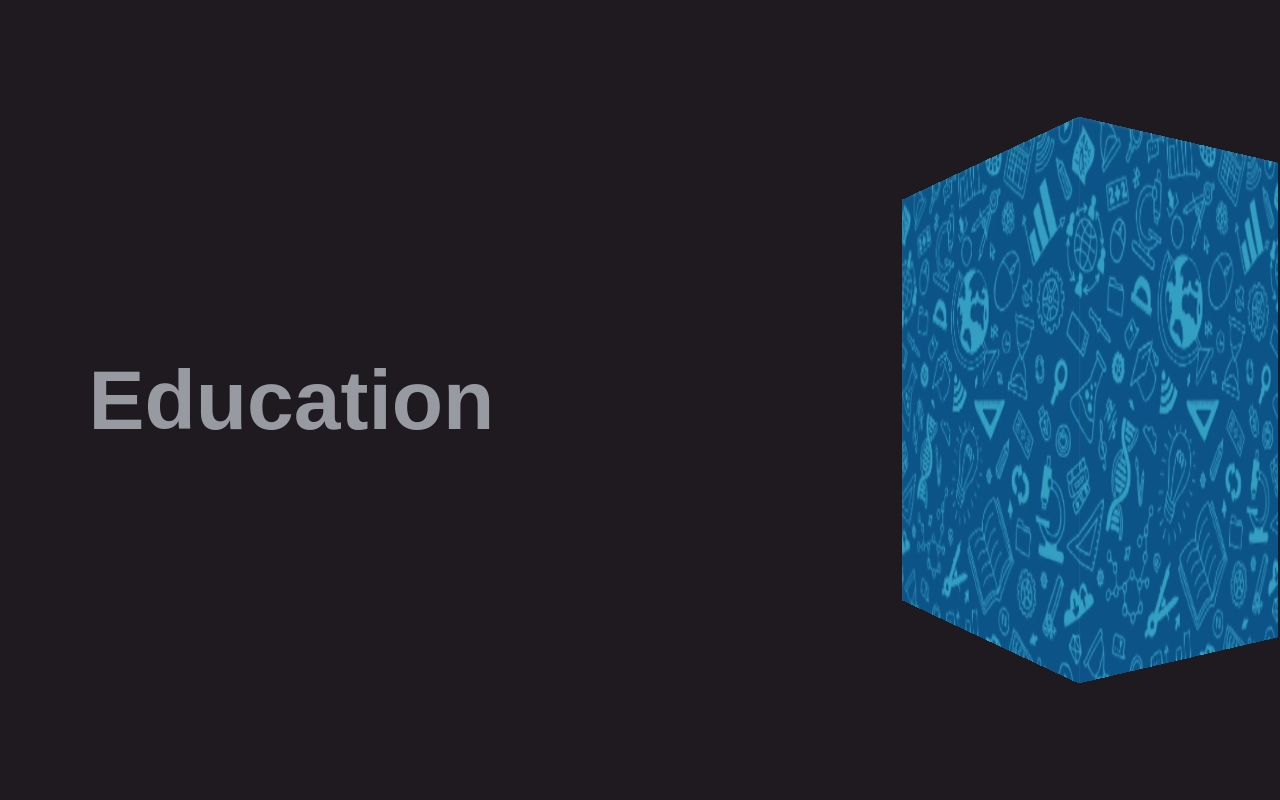
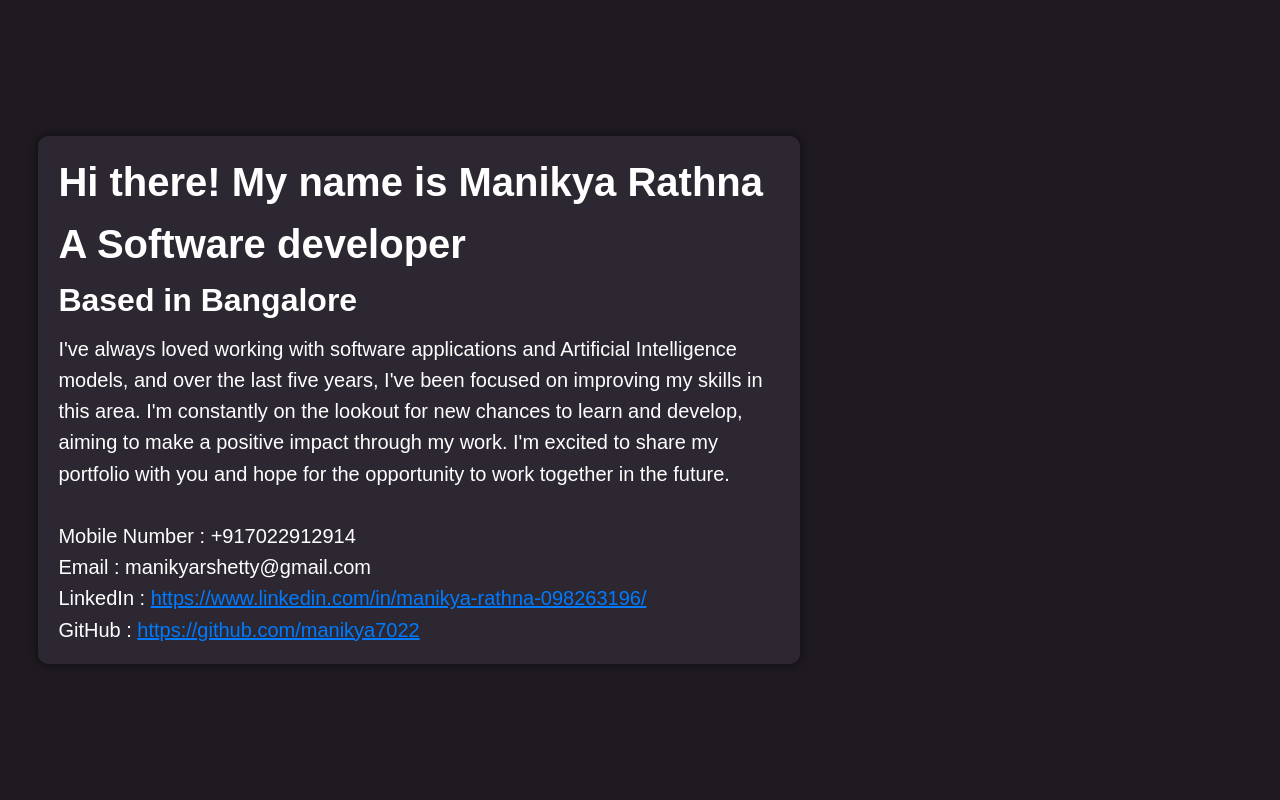
Before and after one commit to manikya7022/Portfolio, a website built with Vite: page index.html in a window 1280 px wide. Shown: the top 800 px of the page. Built offline with nearby package versions, Linux system fonts and the light colour scheme; animation ran at ten frames a second.

Commit message:
updated code

```diff
--- a/Portfolio/styles.css
+++ b/Portfolio/styles.css
@@ -23,7 +23,7 @@
     overflow-y: hidden;
 }
 
-section:nth-child(odd) {
+section:nth-child(even) {
     justify-content: flex-end;
 }
 
@@ -43,6 +43,30 @@ canvas {
     width: 60%;
     margin-left: auto;
     margin-right: 0px;
+}
+
+#AboutId {
+    display: block;
+    opacity: 1;
+    width: 60%;
+    margin-right: auto;
+    margin-left: 0;
+}
+
+#myProtfolio {
+    display: block;
+    opacity: 1;
+    margin-left: auto;
+    margin-right: 0;
+}
+
+.imageCss {
+    margin-right: 0;
+    margin-left: auto;
+}
+
+.link {
+    color: #007bff;
 }
 
 #ExperienceId,
@@ -67,8 +91,28 @@ canvas {
     border-radius: 10px;
 }
 
+.paragraphInfo1 {
+    font-size: 3vmin;
+    animation: fadeIn 1s ease-in-out;
+    opacity: 1;
+    transition: opacity 0.5s ease-in-out;
+    line-height: 1.3;
+    background-color: #2c2730;
+    padding: 20px;
+    box-shadow: 0 0 10px rgba(0, 0, 0, 0.5);
+    border-radius: 10px;
+}
+
 .Details {
     color: #ffffff;
+}
+
+.Introheader {
+    text-align: left !important;
+    white-space: nowrap !important;
+    color: #ffffff;
+    font-size: 5vmin;
+    margin-bottom: 10px;
 }
 
 .header {
@@ -76,6 +120,13 @@ canvas {
     white-space: nowrap !important;
     color: #ffffff;
     font-size: 4vmin;
+    margin-bottom: 10px;
+}
+
+.introContent {
+    text-align: right !important;
+    color: #ffffff;
+    font-size: 2.5vmin;
     margin-bottom: 10px;
 }
 
--- a/index.html
+++ b/index.html
@@ -12,6 +12,27 @@
 
 <body>
     <canvas class="webgl"></canvas>
+    <section class="section">
+        <!-- <h1 id="Experience" class="education_header">Education</h1> -->
+        <div id="AboutId" class="paragraphInfo1">
+            <p class="Details">
+                <h3 class="Introheader">Hi there! My name is Manikya Rathna</h3>
+                <h3 class="Introheader">A Software developer</h3>
+                <h4 class="header">Based in Bangalore</h4>
+                <span class="introContent">I've always loved working with software applications and Artificial Intelligence models, and over the last five years, I've been focused on improving my skills in this area. I'm constantly on the lookout for new chances to learn and develop, aiming to make a positive impact through my
+                    work. I'm excited to share my portfolio with you and hope for the opportunity to work together in the future.</span>
+                <br>
+                <br>
+                <span class="introContent">Mobile Number : +917022912914</span>
+                <br>
+                <span class="introContent">Email : manikyarshetty@gmail.com</span>
+                <br>
+                <span class="introContent">LinkedIn : <a href="https://www.linkedin.com/in/manikya-rathna-098263196/" class="link">https://www.linkedin.com/in/manikya-rathna-098263196/</a></span>
+                <br>
+                <span class="introContent">GitHub : <a href="https://github.com/manikya7022" class="link">https://github.com/manikya7022</a></span>
+            </p>
+        </div>
+    </section>
     <section class="section">
         <h1 id="Education" class="education_header">Education</h1>
         <div id="EducationId" class="paragraphInfo">
--- a/script.js
+++ b/script.js
@@ -105,10 +105,10 @@ const geoShape4 = new THREE.Mesh(
     new THREE.MeshBasicMaterial({ map: texture3 })
 )
 
-geoShape1.position.y = -objectDistance * 0;
-geoShape2.position.y = -objectDistance * 1;
-geoShape3.position.y = -objectDistance * 2;
-geoShape4.position.y = -objectDistance * 3;
+geoShape1.position.y = -objectDistance * 1;
+geoShape2.position.y = -objectDistance * 2;
+geoShape3.position.y = -objectDistance * 3;
+geoShape4.position.y = -objectDistance * 4;
 
 geoShape1.position.x = 2.5
 geoShape2.position.x = -2.5
```
Also changed, not shown: images/picture.JPG (added).
